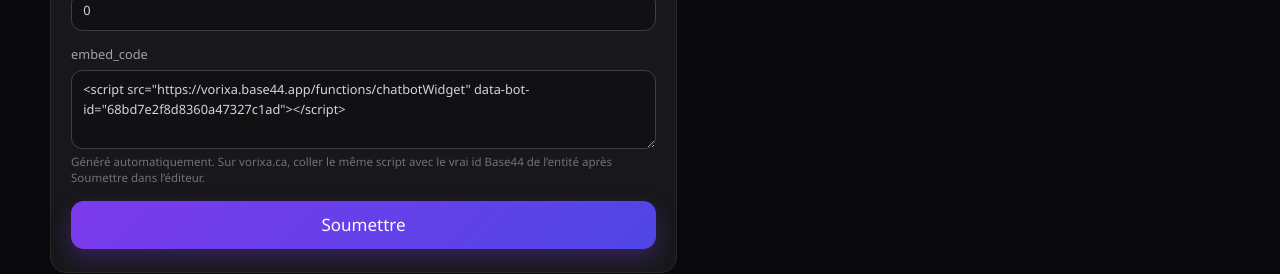
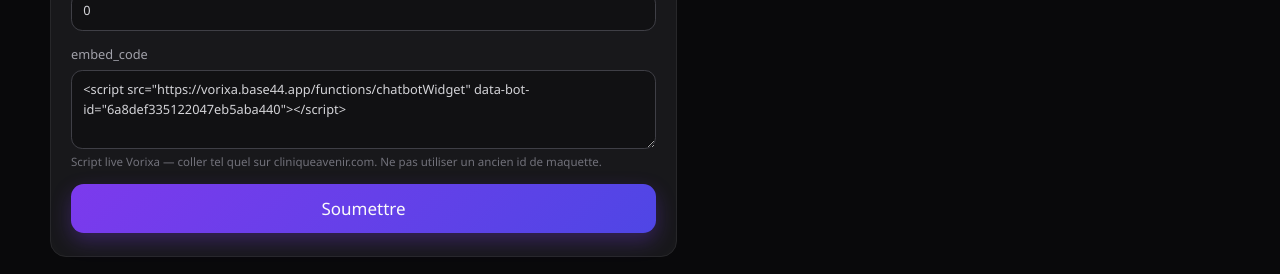
Before and after one commit to fgravelle20-byte/blackwayconnect, a React (Vite) app: page /vorixa/chatbot in a window 1280 px wide. Shown: the part 919-1193 px from the top of the page. Built offline with nearby package versions, Linux system fonts and the light colour scheme; no server answers; a web font is replaced by a local one.

Commit message:
Use the live Vorixa chatbot id in the Avenir studio
The studio still showed the local maquette id, so the copied embed
would not answer on cliniqueavenir.com. Pin embed_code to the
Base44 record 6a8def335122047eb5aba440.

Co-authored-by: fgravelle20-byte <fgravelle20-byte@users.noreply.github.com>

```diff
--- a/src/vorixa-chatbot/EntityForm.tsx
+++ b/src/vorixa-chatbot/EntityForm.tsx
@@ -119,8 +119,8 @@ export function EntityForm({ state, onChange, onSubmit, savedAt }: Props) {
         <span>embed_code</span>
         <textarea readOnly rows={3} value={bot.embed_code} />
         <small className="vx-entity__hint">
-          Généré automatiquement. Sur vorixa.ca, coller le même script avec le vrai id Base44 de
-          l’entité après Soumettre dans l’éditeur.
+          Script live Vorixa — coller tel quel sur cliniqueavenir.com. Ne pas utiliser un ancien id
+          de maquette.
         </small>
       </label>
 
--- a/src/vorixa-chatbot/config.ts
+++ b/src/vorixa-chatbot/config.ts
@@ -3,8 +3,8 @@ import type { VorixaChatbot, VorixaChatbotSource } from "./types";
 /** Website record already created in Vorixa (Base44). */
 export const WEBSITE_ID = "6a8def2f8d8360a47327387e";
 
-/** Local chatbot id — replaced by Base44's id once the entity is saved there. */
-export const CHATBOT_ID = "68bd7e2f8d8360a47327c1ad";
+/** Live VorixaChatbot id in Base44 (vorixa.ca). */
+export const CHATBOT_ID = "6a8def335122047eb5aba440";
 
 export const WIDGET_SCRIPT_URL = "https://vorixa.base44.app/functions/chatbotWidget";
 
--- a/src/vorixa-chatbot/storage.ts
+++ b/src/vorixa-chatbot/storage.ts
@@ -1,4 +1,4 @@
-import { defaultChatbot, defaultSource } from "./config";
+import { buildEmbedCode, CHATBOT_ID, defaultChatbot, defaultSource, WEBSITE_ID } from "./config";
 import type { StudioState, VorixaChatbot, VorixaConversation, VorixaLead } from "./types";
 
 const KEY = "vorixa-chatbot-avenir-v1";
@@ -26,8 +26,14 @@ export function loadState(): StudioState {
     return {
       ...emptyState(),
       ...parsed,
-      chatbot: { ...defaultChatbot(), ...parsed.chatbot },
-      source: parsed.source || defaultSource(parsed.chatbot.id),
+      chatbot: {
+        ...defaultChatbot(),
+        ...parsed.chatbot,
+        id: CHATBOT_ID,
+        website_id: WEBSITE_ID,
+        embed_code: buildEmbedCode(CHATBOT_ID),
+      },
+      source: parsed.source || defaultSource(CHATBOT_ID),
       conversations: Array.isArray(parsed.conversations) ? parsed.conversations : [],
       leads: Array.isArray(parsed.leads) ? parsed.leads : [],
     };
```
